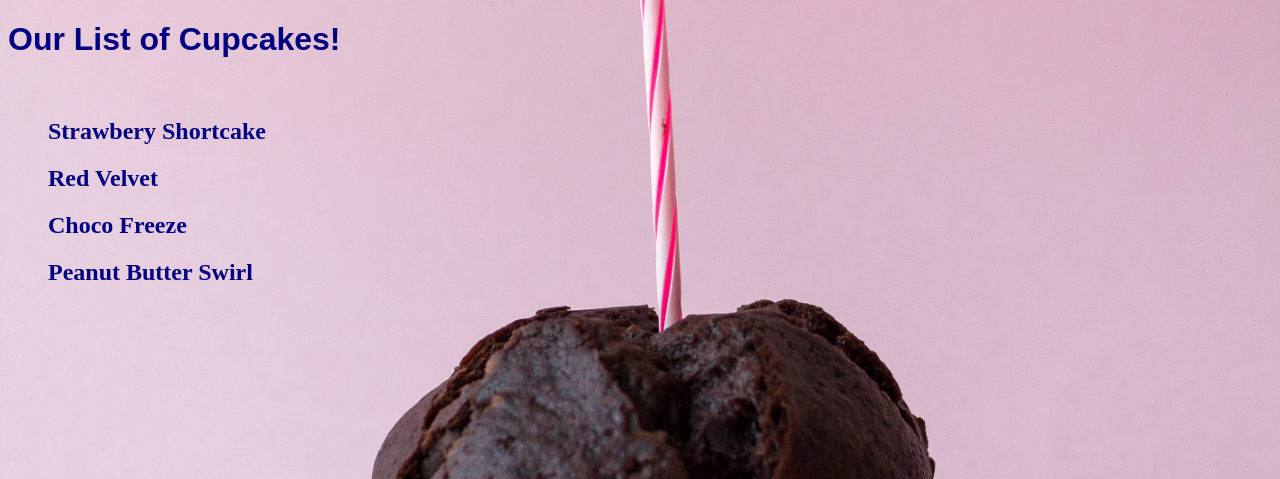
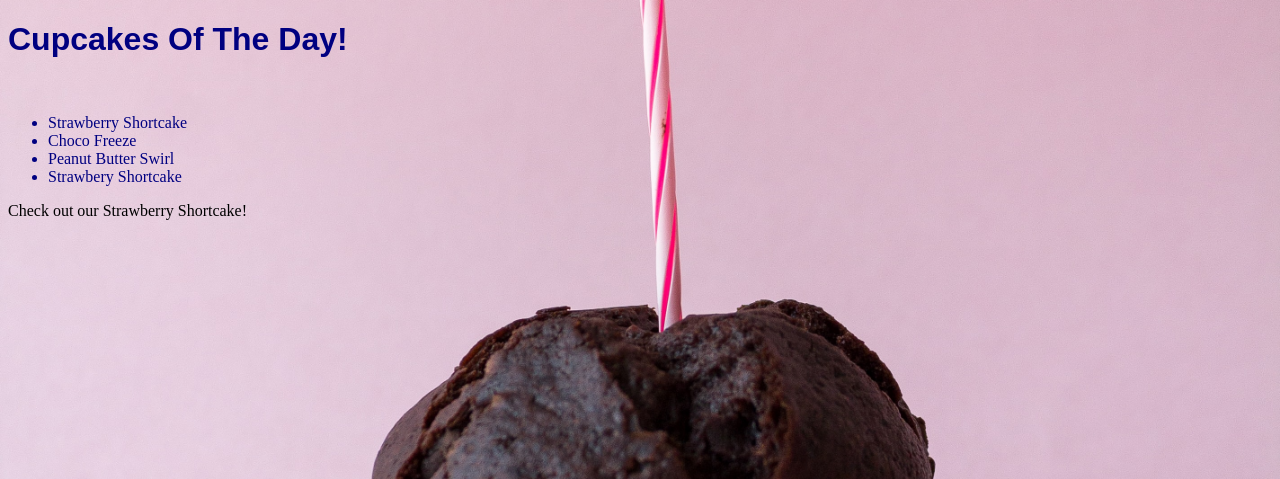
Before and after one commit to tmouton1/Specs_Python_Unit2, a Flask app: page /individual in a window 1280 px wide. Shown: the top 479 px of the page. Run offline with Flask 2, Linux system fonts and the light colour scheme.

```diff
--- a/Unit_2_Folder/Templates/cupcakes.html
+++ b/Unit_2_Folder/Templates/cupcakes.html
@@ -18,7 +18,7 @@
 <h4>Flavor: {{ cupcake["flavor"] }}</h4>
 <h4>Frosting: {{ cupcake["frosting"] }}</h4>
 <h4><b>Price: ${{ cupcake["price"] }}</b></h4>
-<a href="{{ url_for('see_cupcakes') }}">
+<a href="{{ url_for('add_cupcake', name=cupcake['name']) }}">
     <button>Add to Cart</button>
 </a>
 {% endfor %}
--- a/Unit_2_Folder/Templates/individual.html
+++ b/Unit_2_Folder/Templates/individual.html
@@ -11,28 +11,17 @@
 <body>
 
 
-   <h1>Our List of Cupcakes!</h1><br>
+   <h1>Cupcakes Of The Day!</h1><br>
 
-<!--
-   {% for cupcake in cupcakes %}
-   <h3>{{ cupcake["name"] }}</h3>
-   <h4>Flavor: {{ cupcake["flavor"] }}</h4>
-   <h4>Frosting: {{ cupcake["frosting"] }}</h4>
-   <h4><b>Price: ${{ cupcake["price"] }}</b></h4>
-   <a href="{{ url_for('see_cupcakes') }}">
-       <button>Add to Cart</button>
-   </a>
-   {% endfor %} -->
-
-   <ul>
-    {% for cupcake in cupcake_list %}
-    <h2>{{cupcake}}</h2>
+<ul>
+    {% for cake in cakes %}
+    <li>{{cake}}</li>
     {% endfor %}
 </ul>
 
-
-
-
+{% if 'Strawberry Shortcake' in cakes %}
+<p>Check out our Strawberry Shortcake!</p>
+{% endif %}
 
 </body>
 
--- a/Unit_2_Folder/orders.csv
+++ b/Unit_2_Folder/orders.csv
@@ -1 +1,5 @@
 size,name,price,flavor,frosting,sprinkles,filling
+
+regular,red velvet,5.75,chocolate,cream cheese,[],vanilla
+regular,red velvet,5.75,chocolate,cream cheese,[],vanilla
+regular,red velvet,5.75,chocolate,cream cheese,[],vanilla
--- a/Unit_2_Folder/server.py
+++ b/Unit_2_Folder/server.py
@@ -1,5 +1,5 @@
 from flask import Flask, render_template, url_for, redirect
-from cupcakes import get_cupcakes, find_cupcake, add_cupcake_dictionary, cupcake1,cupcake2,cupcake3,cupcake4
+from cupcakes import get_cupcakes, find_cupcake, add_cupcake_dictionary
 
 
 app = Flask(__name__)
@@ -13,10 +13,19 @@ def home():
 def see_cupcakes():
     return render_template("cupcakes.html", cupcakes=get_cupcakes("cupcakes.csv"))
 
+@app.route("/add-cupcake/<name>")
+def add_cupcake(name):
+    cupcake = find_cupcake("cupcakes.csv", name)
+
+    if cupcake:
+        add_cupcake_dictionary("orders.csv", cupcake)
+        return redirect(url_for("home"))
+    else:
+        return "Sorry cupcake not found."
 
 @app.route("/order")
 def get_order():
-    place_order=get_cupcakes("orders.csv")
+
     return render_template("order.html")
 
 @app.route("/info")
@@ -35,10 +44,8 @@ def about_info():
 
 @app.route("/individual")
 def individual_cupcake():
-    cupcake_list = ['Strawbery Shortcake', 'Red Velvet','Choco Freeze', 'Peanut Butter Swirl'
-
-    ]
-    return render_template("individual.html",cupcake_list=cupcake_list)
+    cakes = ['Strawberry Shortcake', 'Choco Freeze', 'Peanut Butter Swirl', 'Strawbery Shortcake']
+    return render_template("individual.html", cakes=cakes)
 
 
 
```
Also changed, not shown: Unit_2_Folder/cupcakes.py (+14 -13 lines).
